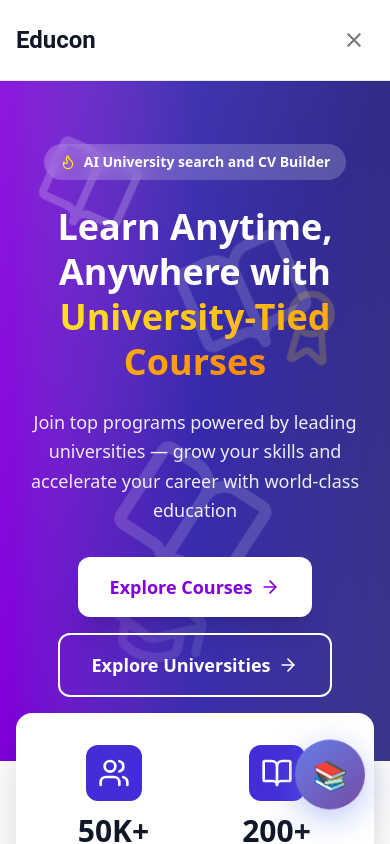
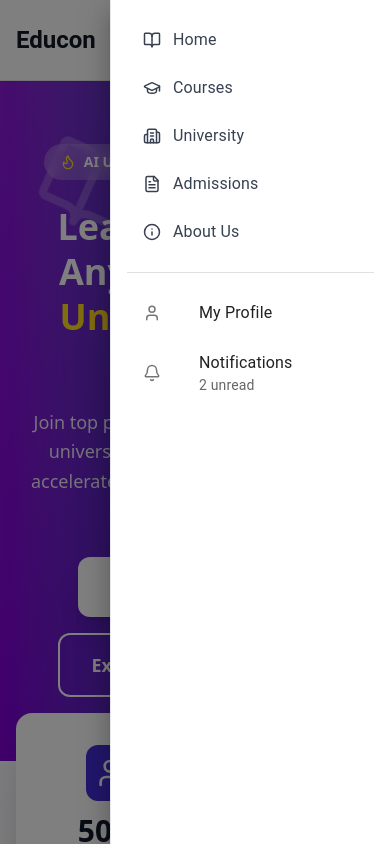
Before and after one commit to ankannexucon/educon-client, a React (Vite) app: page / in a window 390 px wide. Both pictures are taken after a click on the button 354 px from the left and 40 px from the top of the page. Shown: the top 844 px of the page. Built offline with nearby package versions, Linux system fonts and the light colour scheme.

Commit message:
MOBIOILE DRAWERSAFV

```diff
--- a/src/components/navigation/NavbarComponent.jsx
+++ b/src/components/navigation/NavbarComponent.jsx
@@ -484,6 +484,90 @@ export default function NavbarComponent() {
           </IconButton>
         </Toolbar>
       </AppBar>
+      {/* Mobile Drawer */}
+      <Drawer
+        anchor="right"
+        open={mobileOpen}
+        onClose={() => setMobileOpen(false)}
+        PaperProps={{
+          sx: { width: 280, borderLeft: "1px solid #e5e7eb" },
+        }}
+      >
+        <Box sx={{ p: 2 }}>
+          {navItems.map((item) => (
+            <ListItemButton
+              key={item.name}
+              component={NavLink}
+              to={item.path}
+              onClick={() => setMobileOpen(false)}
+              sx={{
+                borderRadius: 2,
+                color: "#374151",
+                "&:hover": { bgcolor: "#faf5ff", color: "#6b21a8" },
+              }}
+            >
+              <ListItemIcon sx={{ minWidth: 30, color: "inherit" }}>
+                {item.icon}
+              </ListItemIcon>
+              <ListItemText primary={item.name} />
+            </ListItemButton>
+          ))}
+
+          <Divider sx={{ my: 2 }} />
+
+          {user ? (
+            <>
+              <ListItemButton component={Link} to="/profile">
+                <ListItemIcon>
+                  <User size={18} />
+                </ListItemIcon>
+                <ListItemText primary="My Profile" />
+              </ListItemButton>
+              <ListItemButton>
+                <ListItemIcon>
+                  <Bell size={18} />
+                </ListItemIcon>
+                <ListItemText
+                  primary="Notifications"
+                  secondary={`${unreadCount} unread`}
+                />
+              </ListItemButton>
+            </>
+          ) : (
+            <Box
+              sx={{ mt: 2, display: "flex", flexDirection: "column", gap: 1 }}
+            >
+              <Button
+                startIcon={<LogIn size={18} />}
+                variant="outlined"
+                sx={{
+                  textTransform: "none",
+                  color: "#6b21a8",
+                  borderColor: "#6b21a8",
+                  fontWeight: 600,
+                  "&:hover": { backgroundColor: "#faf5ff" },
+                }}
+              >
+                Login
+              </Button>
+              <Button
+                startIcon={<UserPlus size={18} />}
+                variant="contained"
+                sx={{
+                  textTransform: "none",
+                  fontWeight: 600,
+                  background: "linear-gradient(to right, #6b21a8, #312e81)",
+                  "&:hover": {
+                    boxShadow: "0 4px 14px rgba(107,33,168,0.3)",
+                  },
+                }}
+              >
+                Sign Up
+              </Button>
+            </Box>
+          )}
+        </Box>
+      </Drawer>
     </>
   );
 }
```
